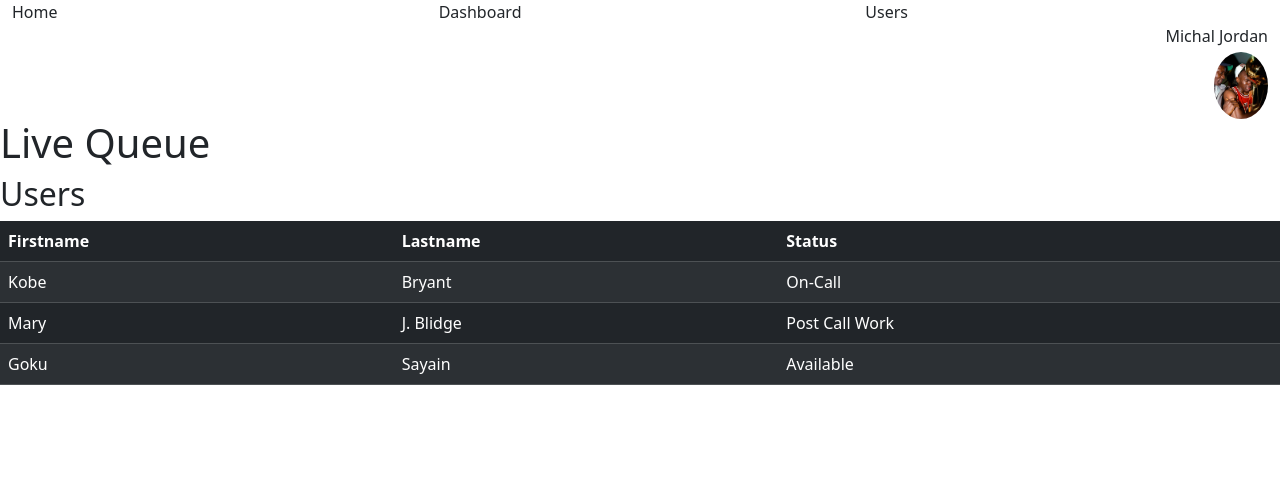
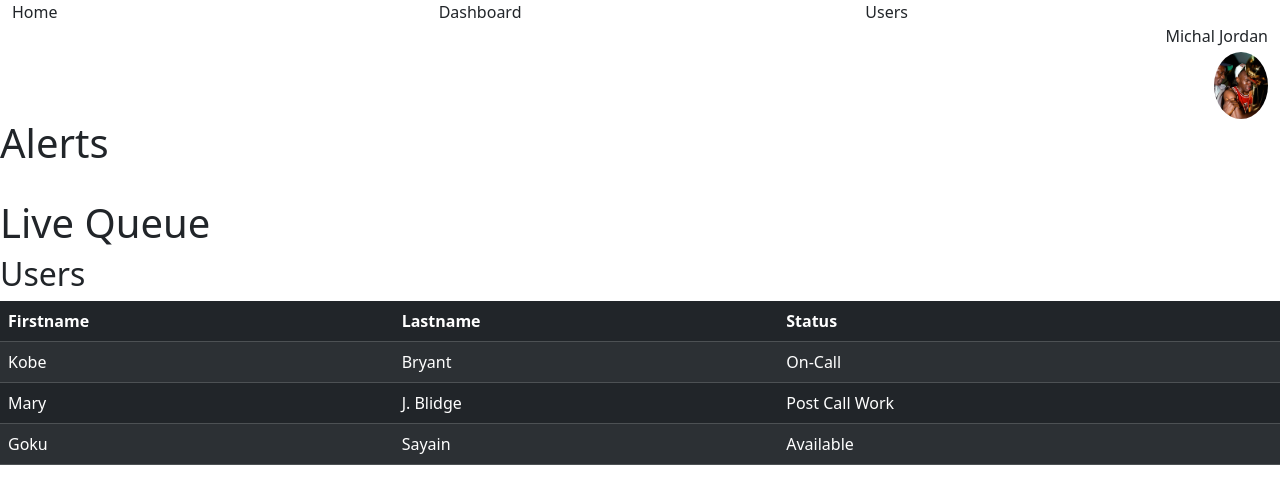
Before and after one commit to aomwenga/307.6.2-Create-Your-Website-Using-Bootstrap, a plain HTML site: page index.html in a window 1280 px wide. Drawn offline with nearby package versions, Linux system fonts and the light colour scheme.

Commit message:
Trying to get "alerts" and "live queue" on the same line

```diff
--- a/index.html
+++ b/index.html
@@ -22,8 +22,14 @@
            </div>
         </div>
      </div>
+     <div>
+      <h1 id="alerts">Alerts</h1>
+      <tabele class="table table-dark">
+        <th>Emails</th>
+      </tabele>
+     </div>
      <div class="page-header">
-        <h1>Live Queue</h1>
+        <h1 id="queue">Live Queue</h1>
      </div>
      <div class="users">
         <h2>Users</h2>
```
